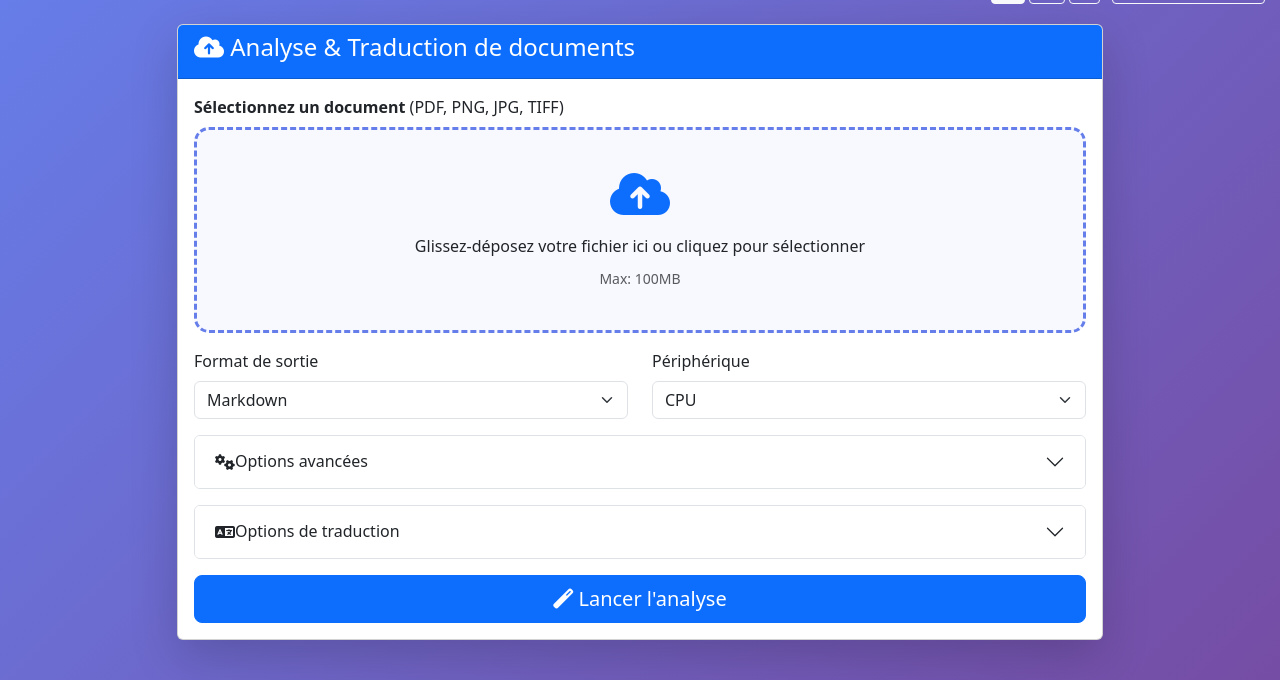
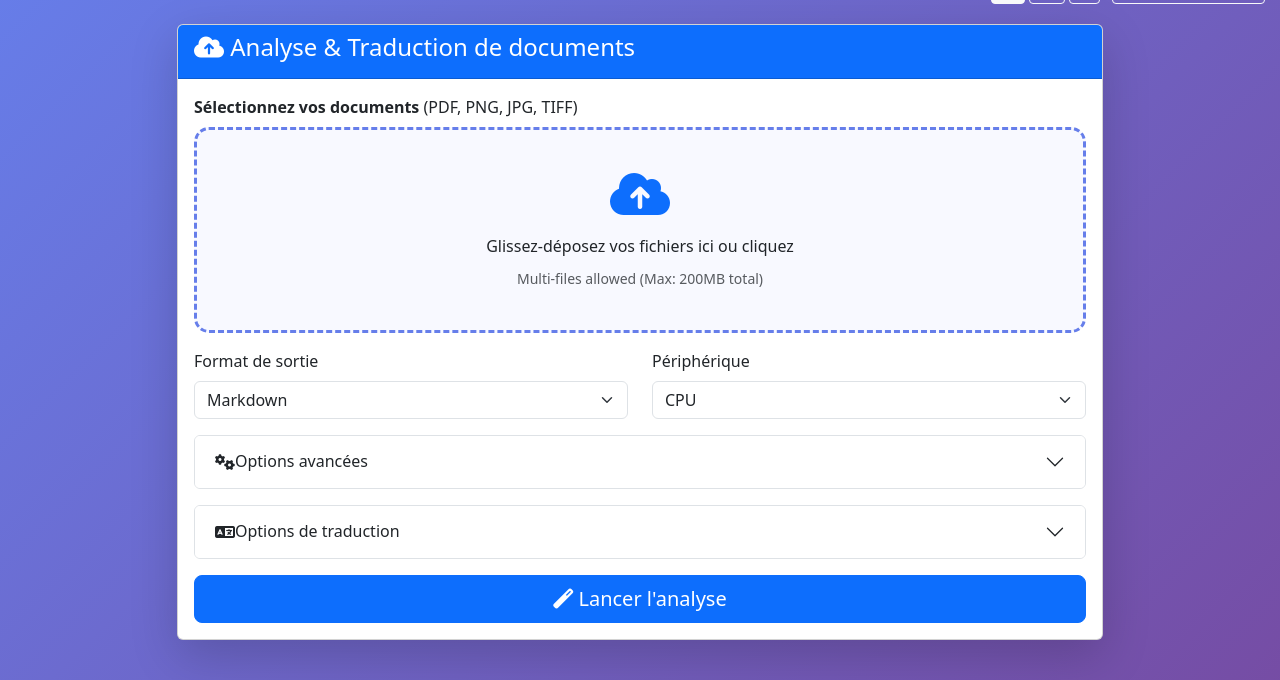
Before and after one commit to flelard/yomitoku-web, a Flask app: page / in a window 1280 px wide. Shown: the part 50-730 px from the top of the page. Run offline with Flask 3, Linux system fonts and the light colour scheme; some libraries are stand-ins or nearby versions.

Commit message:
feat: add support for batch processing (multiple files upload)

```diff
--- a/app.py
+++ b/app.py
@@ -24,7 +24,7 @@ app = Flask(__name__)
 app.config['SECRET_KEY'] = 'cle-multilingue-yomitoku-ollama-2024'
 app.config['UPLOAD_FOLDER'] = 'static/uploads'
 app.config['OUTPUT_FOLDER'] = 'output'
-app.config['MAX_CONTENT_LENGTH'] = 50 * 1024 * 1024
+app.config['MAX_CONTENT_LENGTH'] = 200 * 1024 * 1024  # Augmenté à 200MB pour le multi-fichiers
 app.config['OLLAMA_TIMEOUT'] = 900
 app.config['OLLAMA_MODEL'] = 'qwen3:8b'
 
@@ -53,7 +53,7 @@ def shutdown_executor():
 atexit.register(shutdown_executor)
 
 # =======================================================================
-# GESTION AVANCÉE DE LA MÉMOIRE (NOUVEAU CODE DE RÉPARATION)
+# GESTION AVANCÉE DE LA MÉMOIRE
 # =======================================================================
 
 def get_gpu_memory_info():
@@ -139,7 +139,6 @@ def wait_for_vram(required_gb=3.0, timeout=30, job_id=None):
     return False
 
 def cleanup_gpu_memory(job_id=None, aggressive=False):
-    """Fonction de compatibilité pour le reste du code"""
     force_unload_ollama(job_id)
     gc.collect()
     if HAS_TORCH and torch.cuda.is_available():
@@ -148,16 +147,15 @@ def cleanup_gpu_memory(job_id=None, aggressive=False):
 
 # =======================================================================
 
-def run_yomitoku_job_with_lock(job_id, input_path, cmd, translate_enabled, target_lang, ollama_model, custom_prompt, job_path, output_format, gpu_lock):
+def run_yomitoku_job_with_lock(job_id, input_filenames, base_cmd, translate_enabled, target_lang, ollama_model, custom_prompt, job_path, output_format, gpu_lock):
     """Wrapper pour exécuter le job avec verrou GPU et surveillance VRAM"""
     if gpu_lock:
         acquired = False
         try:
             acquired = gpu_lock.acquire(timeout=600)
             if acquired:
-                log_to_job(job_id, "🔒 GPU Lock acquired (1 job at a time)", 'info')
+                log_to_job(job_id, "🔒 GPU Lock acquired (batch processing)", 'info')
 
-                # VÉRIFICATION VRAM AVANT LANCEMENT
                 vram_ok = wait_for_vram(required_gb=3.0, timeout=45, job_id=job_id)
 
                 if not vram_ok:
@@ -167,7 +165,7 @@ def run_yomitoku_job_with_lock(job_id, input_path, cmd, translate_enabled, targe
                         job_data[job_id]['status'] = 'error'
                     return
 
-                run_yomitoku_job(job_id, input_path, cmd, translate_enabled, target_lang, ollama_model, custom_prompt, job_path, output_format)
+                run_yomitoku_job(job_id, input_filenames, base_cmd, translate_enabled, target_lang, ollama_model, custom_prompt, job_path, output_format)
             else:
                 log_to_job(job_id, "❌ Timeout: Unable to acquire GPU lock", 'error')
                 with data_lock:
@@ -179,7 +177,7 @@ def run_yomitoku_job_with_lock(job_id, input_path, cmd, translate_enabled, targe
                 gpu_lock.release()
                 log_to_job(job_id, "🔓 GPU lock released", 'info')
     else:
-        run_yomitoku_job(job_id, input_path, cmd, translate_enabled, target_lang, ollama_model, custom_prompt, job_path, output_format)
+        run_yomitoku_job(job_id, input_filenames, base_cmd, translate_enabled, target_lang, ollama_model, custom_prompt, job_path, output_format)
 
 def log_to_job(job_id, message, level='info', progress=None):
     with data_lock:
@@ -200,17 +198,6 @@ def log_to_job(job_id, message, level='info', progress=None):
 
         if progress is not None:
             job_data[job_id]['progress'] = progress
-
-        if 'Processing page' in message:
-            parts = message.split()
-            try:
-                current = int(parts[2].split('/')[0])
-                total = int(parts[2].split('/')[1])
-                job_data[job_id]['progress'] = (current / total) * 100
-                job_data[job_id]['current_page'] = current
-                job_data[job_id]['total_pages'] = total
-            except:
-                pass
 
     print(f"[{job_id}] {message}")
 
@@ -237,7 +224,7 @@ detect_ollama_models()
 TRANSLATIONS = {
     'fr': {
         'title': 'Yomitoku + Ollama', 'subtitle': 'Analyse & Traduction de documents',
-        'select_file': 'Sélectionnez un document', 'format_label': 'Format de sortie',
+        'select_file': 'Sélectionnez vos documents', 'format_label': 'Format de sortie',
         'formats': {'md': 'Markdown', 'html': 'HTML', 'json': 'JSON', 'csv': 'CSV'},
         'device': 'Périphérique', 'options': 'Options avancées', 'trans_options': 'Options de traduction',
         'vis': 'Générer la visualisation', 'lite': 'Mode léger (rapide)',
@@ -247,7 +234,7 @@ TRANSLATIONS = {
         'target_lang': 'Langue cible', 'target_langs': {'fr': 'Français', 'en': 'Anglais', 'es': 'Espagnol', 'de': 'Allemand'},
         'ollama_model': 'Modèle Ollama', 'custom_prompt': 'Prompt personnalisé (optionnel)',
         'custom_prompt_help': 'Laissez vide pour utiliser le prompt par défaut.',
-        'launch': 'Lancer l\'analyse', 'drag_drop': 'Glissez-déposez votre fichier ici ou cliquez pour sélectionner',
+        'launch': 'Lancer l\'analyse', 'drag_drop': 'Glissez-déposez vos fichiers ici ou cliquez',
         'success': 'Analyse terminée !', 'translating': 'Traduction en cours...',
         'error': 'Erreur', 'error_ollama': 'Erreur Ollama', 'download': 'Télécharger',
         'view_results': 'Voir les résultats', 'job_id': 'Job ID', 'files_generated': 'Fichiers générés',
@@ -267,7 +254,7 @@ TRANSLATIONS = {
     },
     'en': {
         'title': 'Yomitoku + Ollama', 'subtitle': 'Document Analysis & Translation',
-        'select_file': 'Select a document', 'format_label': 'Output Format',
+        'select_file': 'Select documents', 'format_label': 'Output Format',
         'formats': {'md': 'Markdown', 'html': 'HTML', 'json': 'JSON', 'csv': 'CSV'},
         'device': 'Device', 'options': 'Advanced Options', 'trans_options': 'Translation Options',
         'vis': 'Generate visualization', 'lite': 'Lite mode (fast)',
@@ -277,7 +264,7 @@ TRANSLATIONS = {
         'target_lang': 'Target language', 'target_langs': {'fr': 'French', 'en': 'English', 'es': 'Spanish', 'de': 'German'},
         'ollama_model': 'Ollama Model', 'custom_prompt': 'Custom prompt (optional)',
         'custom_prompt_help': 'Leave empty for default prompt.',
-        'launch': 'Launch Analysis', 'drag_drop': 'Drag & drop your file here or click to select',
+        'launch': 'Launch Analysis', 'drag_drop': 'Drag & drop your files here or click',
         'success': 'Analysis completed!', 'translating': 'Translation in progress...',
         'error': 'Error', 'error_ollama': 'Ollama error', 'download': 'Download',
         'view_results': 'View Results', 'job_id': 'Job ID', 'files_generated': 'Generated Files',
@@ -307,7 +294,7 @@ TRANSLATIONS = {
         'target_lang': 'ターゲット言語', 'target_langs': {'fr': 'フランス語', 'en': '英語', 'es': 'スペイン語', 'de': 'ドイツ語'},
         'ollama_model': 'Ollamaモデル', 'custom_prompt': 'カスタムプロンプト(オプション)',
         'custom_prompt_help': 'デフォルトプロンプトを使用する場合は空白のままにします。',
-        'launch': '分析を開始', 'drag_drop': 'ここにファイルをドラッグ&ドロップ、またはクリックして選択',
+        'launch': '分析を開始', 'drag_drop': 'ここにファイルをドラッグ&ドロップ',
         'success': '分析が完了しました!', 'translating': '翻訳中...',
         'error': 'エラー', 'error_ollama': 'Ollamaエラー', 'download': 'ダウンロード',
         'view_results': '結果を表示', 'job_id': 'ジョブID', 'files_generated': '生成されたファイル',
@@ -340,7 +327,6 @@ def get_lang():
 def translate_with_ollama(text, target_lang='fr', model=None, custom_prompt=None, job_id=None, output_format='md'):
     """Traduit avec Ollama en surveillant la VRAM"""
 
-    # VÉRIFICATION VRAM AVANT TRADUCTION
     if not wait_for_vram(required_gb=4.0, timeout=20, job_id=job_id):
          log_to_job(job_id, "⚠️ Low VRAM before translation, risk of failure...", 'warning')
 
@@ -353,8 +339,6 @@ def translate_with_ollama(text, target_lang='fr', model=None, custom_prompt=None
         'zh': 'Chinese', 'ja': 'Japanese', 'ko': 'Korean'
     }
     target_lang_full = LANG_NAMES.get(target_lang, target_lang)
-
-    log_to_job(job_id, f"📄 Starting translation to {target_lang_full}", 'info')
 
     if len(text.strip()) < 50:
         return text
@@ -386,9 +370,7 @@ Return ONLY the translated document."""
                 "options": {
                     "temperature": 0.1,
                     "top_p": 0.9,
-                    # Augmentation drastique du contexte (32k tokens)
                     "num_ctx": 32768,
-                    # -1 signifie "générer jusqu'à la limite du contexte" (au lieu de s'arrêter à 8000)
                     "num_predict": -1
                 }
             },
@@ -398,7 +380,6 @@ Return ONLY the translated document."""
         if response.status_code == 200:
             result = response.json()
             translated = result['message']['content'].strip()
-            log_to_job(job_id, f"✅ Translation completed ({len(translated)} chars)", 'success')
             return translated
         else:
             log_to_job(job_id, f"❌ Ollama Error: {response.status_code}", 'error')
@@ -408,49 +389,62 @@ Return ONLY the translated document."""
         log_to_job(job_id, f"❌ Exception: {str(e)}", 'error')
         return f"❌ Translation error: {str(e)}"
     finally:
-        # Nettoyage après chaque traduction
         force_unload_ollama(job_id)
 
-def run_yomitoku_job(job_id, input_path, cmd, translate_enabled, target_lang, ollama_model, custom_prompt, job_path, output_format):
-    """Exécute Yomitoku et la traduction en arrière-plan"""
+def run_yomitoku_job(job_id, input_filenames, base_cmd, translate_enabled, target_lang, ollama_model, custom_prompt, job_path, output_format):
+    """Exécute Yomitoku SÉQUENTIELLEMENT pour chaque fichier"""
     process = None
     try:
-        log_to_job(job_id, f"📄 NEW ANALYSIS - Job ID: {job_id}", 'info')
-        log_to_job(job_id, "⏳ Starting Yomitoku...", 'info')
+        log_to_job(job_id, f"📄 NEW BATCH ANALYSIS - Job ID: {job_id}", 'info')
+        total_files = len(input_filenames)
 
-        # Variable d'environnement pour fragmentation
+        # Variable d'environnement
         my_env = os.environ.copy()
         my_env["PYTORCH_CUDA_ALLOC_CONF"] = "expandable_segments:True"
 
-        process = subprocess.Popen(
-            cmd, stdout=subprocess.PIPE, stderr=subprocess.STDOUT,
-            universal_newlines=True, bufsize=1, env=my_env
-        )
+        for file_idx, filename in enumerate(input_filenames):
+            input_path = job_path / filename
+            log_to_job(job_id, f"⏳ Processing file {file_idx + 1}/{total_files}: {filename}", 'info')
 
-        for line in iter(process.stdout.readline, ''):
-            if line:
-                line = line.strip()
-                if 'Processing page' in line:
-                    parts = line.split()
-                    try:
-                        current = int(parts[2].split('/')[0])
-                        total = int(parts[2].split('/')[1])
-                        progress = (current / total) * 100
-                        log_to_job(job_id, line, 'info', progress)
-                    except:
-                        log_to_job(job_id, line, 'info')
-                else:
-                    log_to_job(job_id, line, 'info')
+            # Construction de la commande pour CE fichier
+            # On prend la commande de base (qui contient déjà les flags -o, -d, etc) et on insert le fichier input
+            # La commande de base est ['yomitoku', '-f', 'md', ...]
+            # Il faut insérer le chemin du fichier après 'yomitoku'
+            current_cmd = list(base_cmd)
+            current_cmd.insert(1, str(input_path))
 
-        returncode = process.wait()
-        process.stdout.close()
+            process = subprocess.Popen(
+                current_cmd, stdout=subprocess.PIPE, stderr=subprocess.STDOUT,
+                universal_newlines=True, bufsize=1, env=my_env
+            )
 
-        if returncode != 0:
-            log_to_job(job_id, f"❌ Yomitoku Error (code {returncode})", 'error')
-            with data_lock: job_data[job_id]['status'] = 'error'
-            return
+            # Lecture des logs
+            for line in iter(process.stdout.readline, ''):
+                if line:
+                    line = line.strip()
+                    if 'Processing page' in line:
+                        parts = line.split()
+                        try:
+                            current = int(parts[2].split('/')[0])
+                            total = int(parts[2].split('/')[1])
+                            # Calcul progression globale
+                            file_progress = (current / total)
+                            global_progress = ((file_idx + file_progress) / total_files) * 100
 
-        log_to_job(job_id, "✅ Yomitoku analysis completed", 'success')
+                            log_to_job(job_id, f"[{filename}] {line}", 'info', global_progress)
+                        except:
+                            log_to_job(job_id, line, 'info')
+                    else:
+                        log_to_job(job_id, f"[{filename}] {line}", 'info')
+
+            returncode = process.wait()
+            process.stdout.close()
+
+            if returncode != 0:
+                log_to_job(job_id, f"❌ Error on file {filename} (code {returncode})", 'error')
+                # On continue quand même les autres fichiers
+
+        log_to_job(job_id, "✅ All files processed", 'success')
 
         # TRADUCTION
         if translate_enabled:
@@ -460,8 +454,9 @@ def run_yomitoku_job(job_id, input_path, cmd, translate_enabled, target_lang, ol
             for ext in ['*.md', '*.html', '*.txt', '*.json', '*.csv']:
                 files_to_translate.extend(results_dir.glob(ext))
 
-            for i, file_path in enumerate(files_to_translate[:2]):
-                log_to_job(job_id, f"\n📝 Translating file {i+1}: {file_path.name}", 'info')
+            # Traduction de TOUS les fichiers générés
+            for i, file_path in enumerate(files_to_translate):
+                log_to_job(job_id, f"📝 Translating ({i+1}/{len(files_to_translate)}): {file_path.name}", 'info')
                 try:
                     text = file_path.read_text(encoding='utf-8', errors='replace')
                     translated = translate_with_ollama(text, target_lang, ollama_model, custom_prompt, job_id, output_format)
@@ -469,6 +464,7 @@ def run_yomitoku_job(job_id, input_path, cmd, translate_enabled, target_lang, ol
                     if translated and not translated.startswith('❌'):
                         translated_file = results_dir / f"translated_{target_lang}_{file_path.name}"
                         translated_file.write_text(translated, encoding='utf-8')
+                        log_to_job(job_id, f"✅ Translated: {translated_file.name}", 'success')
                 except Exception as e:
                     log_to_job(job_id, f"❌ File error: {e}", 'error')
 
@@ -542,18 +538,25 @@ def stream_logs(job_id):
 
 @app.route('/upload', methods=['POST'])
 def upload_file():
+    # Modification pour accepter une liste de fichiers
     if 'file' not in request.files: return jsonify({'error': 'No file provided'}), 400
-    file = request.files['file']
-    if file.filename == '': return jsonify({'error': 'No file selected'}), 400
-    if not allowed_file(file.filename): return jsonify({'error': 'File format not allowed'}), 400
+
+    files = request.files.getlist('file')
+    if not files or files[0].filename == '': return jsonify({'error': 'No file selected'}), 400
 
     job_id = str(uuid.uuid4())[:8]
     job_path = get_job_path(job_id)
     job_path.mkdir(exist_ok=True)
 
-    filename = secure_filename(file.filename)
-    input_path = job_path / filename
-    file.save(input_path)
+    valid_filenames = []
+    for file in files:
+        if file and allowed_file(file.filename):
+            filename = secure_filename(file.filename)
+            file.save(job_path / filename)
+            valid_filenames.append(filename)
+
+    if not valid_filenames:
+        return jsonify({'error': 'No valid files'}), 400
 
     output_format = request.form.get('format', 'md')
     device = request.form.get('device', 'cpu')
@@ -562,17 +565,18 @@ def upload_file():
     ollama_model = request.form.get('ollama_model', app.config['OLLAMA_MODEL'])
     custom_prompt = request.form.get('custom_prompt', '').strip()
 
-    cmd = ['yomitoku', str(input_path), '-f', output_format, '-o', str(job_path / 'results'), '-d', device]
-    if 'vis' in request.form: cmd.append('-v')
-    if 'lite' in request.form: cmd.append('-l')
-    if 'figure' in request.form: cmd.append('--figure')
-    if 'figure_letter' in request.form: cmd.append('--figure_letter')
-    if 'ignore_line_break' in request.form: cmd.append('--ignore_line_break')
-    if 'combine' in request.form: cmd.append('--combine')
-    if 'ignore_meta' in request.form: cmd.append('--ignore_meta')
+    # On construit la commande de base SANS le fichier input (il sera ajouté dans la boucle)
+    base_cmd = ['yomitoku', '-f', output_format, '-o', str(job_path / 'results'), '-d', device]
+    if 'vis' in request.form: base_cmd.append('-v')
+    if 'lite' in request.form: base_cmd.append('-l')
+    if 'figure' in request.form: base_cmd.append('--figure')
+    if 'figure_letter' in request.form: base_cmd.append('--figure_letter')
+    if 'ignore_line_break' in request.form: base_cmd.append('--ignore_line_break')
+    if 'combine' in request.form: base_cmd.append('--combine')
+    if 'ignore_meta' in request.form: base_cmd.append('--ignore_meta')
 
     gpu_lock = gpu_semaphore if device == 'cuda' else None
-    executor.submit(run_yomitoku_job_with_lock, job_id, input_path, cmd, translate_enabled,
+    executor.submit(run_yomitoku_job_with_lock, job_id, valid_filenames, base_cmd, translate_enabled,
                    target_lang, ollama_model, custom_prompt, job_path, output_format, gpu_lock)
 
     return jsonify({'job_id': job_id, 'success': True, 'files': []})
@@ -625,6 +629,6 @@ def get_job_info(job_id):
     return jsonify({'job_id': job_id, 'files': files, 'visualizations': vis, 'translated_files': trans, 'created': jp.stat().st_ctime})
 
 if __name__ == '__main__':
-    print("🚀 SERVER STARTING (V3 - FULL FIX)")
+    print("🚀 SERVER STARTING (V3.1 - BATCH SUPPORT)")
     if AVAILABLE_OLLAMA_MODELS: print(f"📦 Models: {AVAILABLE_OLLAMA_MODELS}")
     app.run(debug=False, host='0.0.0.0', port=5000)
--- a/templates/index.html
+++ b/templates/index.html
@@ -18,8 +18,7 @@
 
         /* Zone de prévisualisation */
         #filePreview { display: none; margin-top: 15px; padding: 15px; background: #f8f9fa; border-radius: 10px; border: 1px solid #dee2e6; }
-        #filePreview img { max-width: 200px; max-height: 200px; border-radius: 8px; margin-right: 15px; }
-        .file-details { display: inline-block; vertical-align: top; }
+        .file-list { max-height: 300px; overflow-y: auto; }
 
         /* Zone de progression */
         #progressContainer { display: none; margin-top: 20px; }
@@ -89,11 +88,11 @@
                             <div class="mb-3">
                                 <label for="fileInput" class="form-label"><strong>{{ translations.select_file }}</strong> (PDF, PNG, JPG, TIFF)</label>
                                 <div class="upload-area" id="uploadArea">
-                                    <input type="file" class="form-control d-none" id="fileInput" name="file" accept=".pdf,.png,.jpg,.jpeg,.tiff,.bmp" required>
+                                    <input type="file" class="form-control d-none" id="fileInput" name="file" accept=".pdf,.png,.jpg,.jpeg,.tiff,.bmp" multiple required>
                                     <div class="text-center">
                                         <i class="fas fa-cloud-upload-alt fa-3x text-primary mb-3"></i>
                                         <p class="mb-2">{{ translations.drag_drop }}</p>
-                                        <small class="text-muted">Max: 100MB</small>
+                                        <small class="text-muted">Multi-files allowed (Max: 200MB total)</small>
                                     </div>
                                 </div>
                                 <div id="filePreview"></div>
@@ -478,43 +477,86 @@ Document to translate :
                 const files = e.dataTransfer.files;
                 if (files.length > 0) {
                     fileInput.files = files;
-                    updateFileInfo(files[0]);
+                    updateFileInfo(files);
                 }
             });
 
             fileInput.addEventListener('change', (e) => {
                 if (e.target.files.length > 0) {
-                    updateFileInfo(e.target.files[0]);
+                    updateFileInfo(e.target.files);
                 }
             });
 
-            function updateFileInfo(file) {
-                const fileSize = (file.size / 1024 / 1024).toFixed(2);
-                const fileType = file.type || 'Unknown';
+            // FONCTION CORRIGÉE POUR AFFICHER LES MINIATURES MULTIPLES
+            function updateFileInfo(files) {
+                if (files.length === 0) return;
 
-                let html = `
-                    <div class="d-flex align-items-center">
-                        <div class="file-details">
-                            <strong><i class="fas fa-file"></i> ${file.name}</strong><br>
-                            <small class="text-muted">
-                                <i class="fas fa-database"></i> ${fileSize} MB |
-                                <i class="fas fa-tag"></i> ${fileType}
-                            </small>
+                let totalSize = 0;
+
+                // On prépare le conteneur principal
+                const containerHtml = `
+                    <div class="mt-2">
+                        <div class="d-flex justify-content-between align-items-center">
+                            <strong><i class="fas fa-layer-group"></i> ${files.length} fichier(s)</strong>
+                            <span class="badge bg-secondary" id="totalSizeBadge">Calculating...</span>
+                        </div>
+                        <hr class="my-2">
+                        <div class="file-list list-group mb-2" id="fileListContainer"></div>
                     </div>
                 `;
 
+                filePreview.innerHTML = containerHtml;
+                filePreview.style.display = 'block';
+
+                const listContainer = document.getElementById('fileListContainer');
+
+                Array.from(files).forEach(file => {
+                    totalSize += file.size;
+
+                    // Création de l'élément de liste (DOM) pour gérer l'async proprement
+                    const item = document.createElement('div');
+                    item.className = 'list-group-item d-flex align-items-center p-2';
+
+                    // Zone vignette (gauche)
+                    const thumbCol = document.createElement('div');
+                    thumbCol.className = 'me-3 text-center d-flex align-items-center justify-content-center';
+                    thumbCol.style.width = '60px';
+                    thumbCol.style.height = '60px';
+                    thumbCol.style.backgroundColor = '#f8f9fa';
+                    thumbCol.style.borderRadius = '5px';
+                    thumbCol.style.overflow = 'hidden'; // Important pour que l'image ne dépasse pas
+
+                    // Icône par défaut (en attendant le chargement ou si pas image)
+                    thumbCol.innerHTML = '<i class="fas fa-file-pdf fa-2x text-danger"></i>';
+
+                    if (file.type.startsWith('image/')) {
+                         thumbCol.innerHTML = '<i class="fas fa-spinner fa-spin text-muted"></i>'; // Spinner pendant chargement
+                    }
+
+                    // Zone infos (droite)
+                    const infoCol = document.createElement('div');
+                    infoCol.className = 'flex-grow-1 overflow-hidden';
+                    infoCol.innerHTML = `
+                        <div class="text-truncate fw-bold">${file.name}</div>
+                        <small class="text-muted">${(file.size / 1024 / 1024).toFixed(2)} MB</small>
+                    `;
+
+                    item.appendChild(thumbCol);
+                    item.appendChild(infoCol);
+                    listContainer.appendChild(item);
+
+                    // Chargement asynchrone de l'image (si c'est une image)
                     if (file.type.startsWith('image/')) {
                         const reader = new FileReader();
                         reader.onload = function(e) {
-                        const previewHtml = `<img src="${e.target.result}" alt="Aperçu" class="img-thumbnail">`;
-                        filePreview.innerHTML = html + previewHtml + '</div>';
-                        filePreview.style.display = 'block';
+                            thumbCol.innerHTML = `<img src="${e.target.result}" alt="${file.name}" style="width: 100%; height: 100%; object-fit: cover;">`;
                         };
                         reader.readAsDataURL(file);
-                } else {
-                    filePreview.innerHTML = html + '</div>';
-                    filePreview.style.display = 'block';
                     }
+                });
+
+                // Mise à jour de la taille totale une fois la boucle finie
+                document.getElementById('totalSizeBadge').textContent = (totalSize / 1024 / 1024).toFixed(2) + ' MB Total';
             }
 
             function showToast(message, type = 'success') {
@@ -620,8 +662,8 @@ Document to translate :
 
                 const formData = new FormData(uploadForm);
 
-                if (!fileInput.files[0]) {
-                    alert('Veuillez sélectionner un fichier');
+                if (!fileInput.files.length) {
+                    alert('Veuillez sélectionner au moins un fichier');
                     return;
                 }
 
```
Lines whose indentation alone changed are shown as unchanged.
